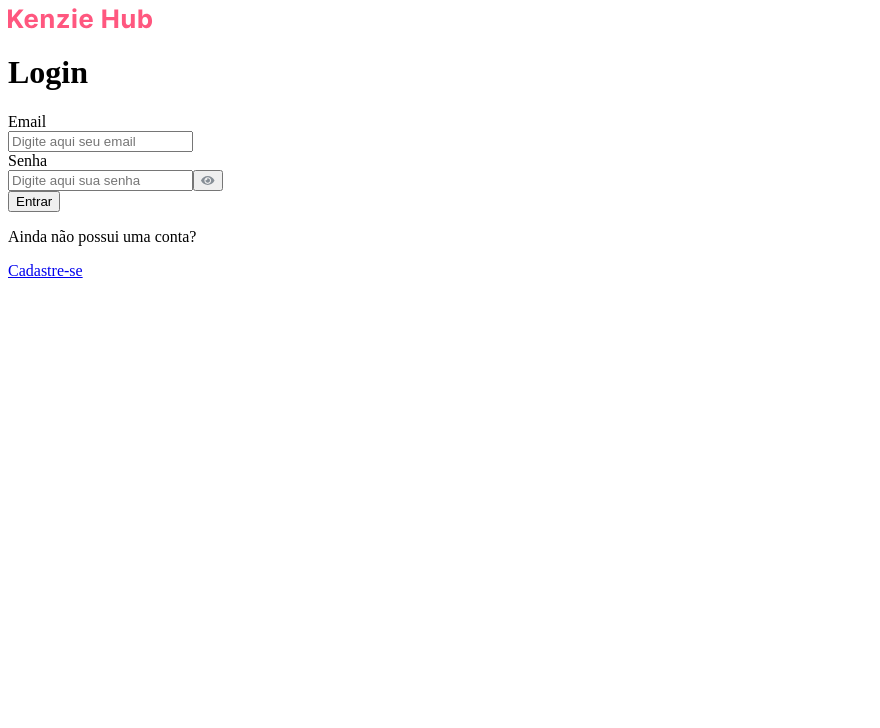
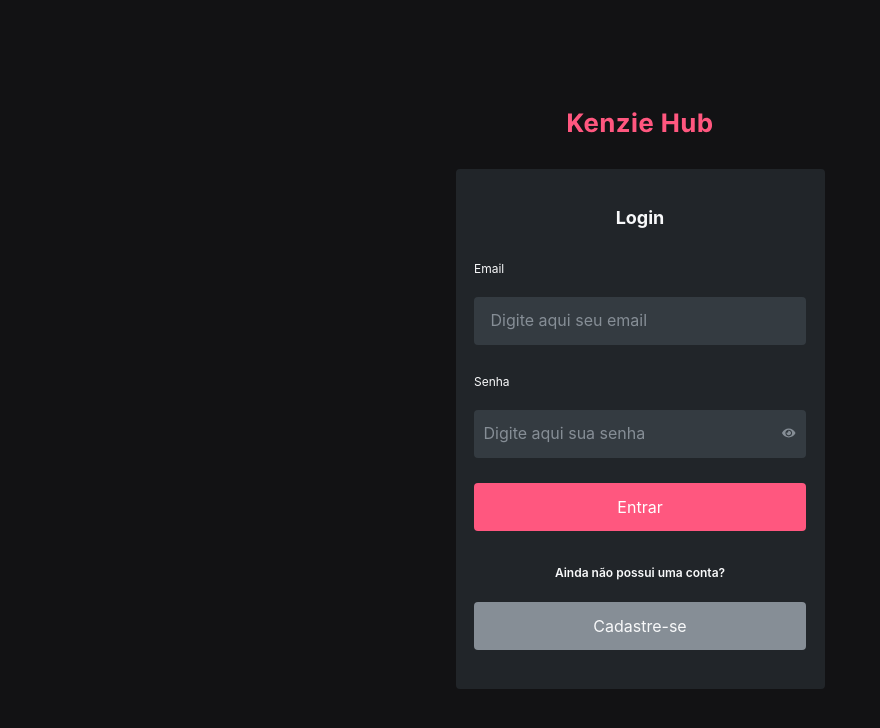
Before and after one commit to DaviSouzaS/kenzie-hub-react-entrega, a React (Create React App) app: page / in a window 1280 px wide. Shown: the top 728 px of the page, without its empty margins (0-880 px from the left). Built offline with nearby package versions, Linux system fonts and the light colour scheme.

Commit message:
feat: createLoginPageStyles

```diff
--- a/package.json
+++ b/package.json
@@ -13,6 +13,7 @@
     "react-hook-form": "^7.40.0",
     "react-router-dom": "^6.4.4",
     "react-scripts": "5.0.1",
+    "styled-components": "^5.3.6",
     "web-vitals": "^2.1.0",
     "yup": "^0.32.11"
   },
--- a/src/components/Button/index.jsx
+++ b/src/components/Button/index.jsx
@@ -1,5 +1,7 @@
 export function Button ({type, name, redirect}) {
     return (
+
         <button type={type} onClick = {redirect}>{name}</button>
+
     )
 }
--- a/src/components/Input/index.jsx
+++ b/src/components/Input/index.jsx
@@ -1,12 +1,14 @@
+import { StyledInput } from "./style"
+
 export function Input ({label, type, id, placeholder, register, btnShowPass}) {
 
     return (
-        <div>
+        <StyledInput>
             <label htmlFor={id}>{label}</label>
-            <div>
+            <div className="input-default display-flex justify-content-center">
                 <input type={type} id={id} placeholder={placeholder} {...register}/>
                 {btnShowPass}
             </div>
-        </div>
+        </StyledInput>
     )
 }
--- /dev/null
+++ b/src/components/Input/style.js
@@ -0,0 +1,40 @@
+import styled from "styled-components";
+
+export const StyledInput = styled.div`
+
+    .input-default {
+        width: 100%;
+        height: 48px;
+        background-color: var(--grey-2);
+        border-radius: var(--radius-1);
+        margin-top: 20px;
+    }
+
+    .input-default:focus-within {
+        outline: 1.22px solid var(--grey-0);
+    }
+
+    label {
+        font-size: var(--font-size-4);
+        font-weight: var(--font-weight-4);
+        color: var(--grey-0);
+    }
+
+    input {
+        width: 90%;
+        background-color: var(--grey-2);
+        border: none;
+        color: var(--grey-0);
+    }
+
+    input::placeholder {
+        font-weight: var(--font-weight-4);
+        font-size: var(--font-size-2);
+        color: var(--grey-1);
+    }
+
+    input:focus {
+        outline: none;
+
+    }
+`
--- a/src/components/LoginForm/index.jsx
+++ b/src/components/LoginForm/index.jsx
@@ -5,6 +5,7 @@ import { request } from "../../services/api"
 import { useState } from "react"
 import { Input } from "../Input"
 import { Button } from "../Button"
+import { StyledInputBox } from "./style"
 import eyeIcon from "../../assets/eye-icon.svg"
 import spinner from "../../assets/spinner.svg"
 import * as yup from "yup"
@@ -45,15 +46,19 @@ export function LoginForm ({setUser}) {
     }
 
     return (
-        <form onSubmit={handleSubmit(login)}>
+        <form className="form-login" onSubmit={handleSubmit(login)}>
 
-            <Input label={"Email"} type="email" id="email" placeholder="Digite aqui seu email" register = {register("email")}/>
-            {errors.email?.message && <p>{errors.email.message}</p>}
+            <StyledInputBox>
+                <Input label={"Email"} type="email" id="email" placeholder="Digite aqui seu email" register = {register("email")}/>
+                {errors.email?.message && <p className="input-waring">{errors.email.message}</p>}
+            </StyledInputBox>
 
-            <Input label={"Senha"} type={showPassword ? "text" : "password"} id="password" placeholder="Digite aqui sua senha" register = {register("password")} btnShowPass = {<button type="button" onClick={showPass}> <img src={eyeIcon} alt="eye-icon" /></button>}/>
-            {errors.password?.message && <p>{errors.password.message}</p>}
+            <StyledInputBox>
+                <Input label={"Senha"} type={showPassword ? "text" : "password"} id="password" placeholder="Digite aqui sua senha" register = {register("password")} btnShowPass = {<button className="show-pass-button" type="button" onClick={showPass}> <img src={eyeIcon} alt="eye-icon" /></button>}/>
+                {errors.password?.message && <p className="input-waring">{errors.password.message}</p>}
+            </StyledInputBox>
 
-            <Button type={"submit"} name = {loading ? <><img src={spinner} alt="loading-icon" /></> : <>Entrar</>}/>
+            <Button type={"submit"} name = {loading ? <><img className="loading-icon" src={spinner} alt="loading-icon" /></> : <>Entrar</>}/>
 
         </form>
     )
--- /dev/null
+++ b/src/components/LoginForm/style.js
@@ -0,0 +1,13 @@
+import styled from "styled-components";
+
+export const StyledInputBox = styled.div`
+    margin-bottom: 25px;
+
+    .input-waring {
+        margin-top: 5px;
+        color: var(--negative-color);
+        font-weight: var(--font-weight-4);
+        font-size: var(--font-size-4);
+    }
+
+`
--- a/src/index.js
+++ b/src/index.js
@@ -1,12 +1,18 @@
 import React from 'react';
 import ReactDOM from 'react-dom/client';
 import { BrowserRouter } from 'react-router-dom';
+import { GlobalStyles } from './styles/globalStyles';
+import { Displays } from './styles/displays';
+import { StyledButtons } from './styles/buttons';
 import App from './App';
 
 const root = ReactDOM.createRoot(document.getElementById('root'));
 root.render(
   <React.StrictMode>
     <BrowserRouter>
+    <GlobalStyles/>
+    <Displays/>
+    <StyledButtons/>
       <App />
     </BrowserRouter>
   </React.StrictMode>
--- a/src/pages/LoginPage/index.jsx
+++ b/src/pages/LoginPage/index.jsx
@@ -1,19 +1,20 @@
 import { LoginForm } from "../../components/LoginForm"
+import { StyledLoginBg, StyledLoginBox } from "./style"
 import logo from "../../assets/logo.svg"
 
 export function LoginPage ({setUser}) {
 
     return (
-        <div>
-            <div>
-                <img src={logo} alt="kenzie-hub-logo" />
-                <div>
+        <StyledLoginBg className="login-bg-mobile display-flex justify-content-center align-item">
+            <div className="display-flex flex-direction-column justify-content-center align-item login-box-mobile">
+                <img className="logo" src={logo} alt="kenzie-hub-logo" />
+                <StyledLoginBox className="login-mobile display-flex flex-direction-column justify-content-center align-item">
                     <h1>Login</h1>
                     <LoginForm setUser = {setUser}/>
                     <p>Ainda não possui uma conta?</p>
-                    <a href="/registerPage">Cadastre-se</a>
-                </div>
+                    <a className="to-register-button display-flex justify-content-center align-item" href="/registerPage">Cadastre-se</a>
+                </StyledLoginBox>
             </div>
-        </div>
+        </StyledLoginBg>
     )
 }
--- /dev/null
+++ b/src/pages/LoginPage/style.js
@@ -0,0 +1,33 @@
+import styled from "styled-components";
+
+export const StyledLoginBg = styled.div`
+    background-color: var(--grey-4);
+    width: 100%;
+    height: 100vh;
+
+    .logo {
+        margin-bottom: 36px;
+    }
+`
+
+export const StyledLoginBox = styled.div`
+
+    width: 369px;
+    height: 520px;
+    background-color: var(--grey-3);
+    border-radius: var(--radius-1);
+
+    h1 {
+        font-weight: var(--font-weight-1);
+        font-size: var(--font-size-1);
+        color: var(--grey-0);
+        margin-bottom: 29px;
+    }
+
+    p {
+        font-weight: var(--font-weight-2);
+        font-size: var(--font-size-4);
+        color: var(--grey-0);
+        margin-bottom: 22px;
+    }
+`
--- /dev/null
+++ b/src/styles/buttons.js
@@ -0,0 +1,64 @@
+import { createGlobalStyle } from "styled-components";
+
+export const StyledButtons = createGlobalStyle`
+
+    .form-login {
+        width: 90%;
+    }
+
+    .form-login > button{
+        cursor: pointer;
+        width: 100%;
+        height: 48px;
+        background-color: var(--color-primary);
+        color: var(--white);
+        border: none;
+        border-radius: var(--radius-1);
+        margin-bottom: 34px;
+        font-weight: var(--font-weight-4);
+        font-size: var(--font-size-2);
+    }
+
+    .form-login > button:hover {
+        transition-duration: 0.3s;
+        background-color: var(--color-primary-focus);
+    }
+
+    .form-login .loading-icon {
+        animation: loadingIcon 2s;
+    }
+
+    @keyframes loadingIcon {
+    to {
+        transform: rotate(2turn);
+    }
+    }
+
+    .to-register-button {
+        width: 90%;
+        height: 48px;
+        background-color: var(--grey-1);
+        color: var(--grey-0);
+        text-decoration: none;
+        border: none;
+        border-radius: var(--radius-1);
+        font-weight: var(--font-weight-4);
+        font-size: var(--font-size-2);
+    }
+
+    .to-register-button:hover {
+        transition-duration: 0.3s;
+        background-color: var(--grey-2);
+    }
+
+    .show-pass-button {
+        border: none;
+        background-color: transparent;
+    }
+
+    .show-pass-button > img {
+        cursor: pointer;
+        width: 14px;
+        height: 22px;
+    }
+`
--- /dev/null
+++ b/src/styles/displays.js
@@ -0,0 +1,37 @@
+import { createGlobalStyle } from "styled-components";
+
+export const Displays = createGlobalStyle`
+
+.display-flex {
+    display: flex;
+}
+
+.flex-direction-column{
+    flex-direction: column;
+}
+
+.justify-content-center {
+    justify-content: center;
+}
+
+.align-item {
+    align-items: center;
+}
+
+@media(max-width: 900px) {
+    .login-mobile {
+        width: 90%;
+    }
+
+    .login-box-mobile {
+        margin-top: 20px;
+        margin-bottom: 20px;
+        width: 100%;
+    }
+
+    .login-bg-mobile {
+
+        height: auto;
+    }
+}
+`
--- /dev/null
+++ b/src/styles/globalStyles.js
@@ -0,0 +1,44 @@
+import { createGlobalStyle } from "styled-components";
+
+export const GlobalStyles = createGlobalStyle`
+@import url('https://fonts.googleapis.com/css2?family=Inter:wght@400;500;600;700&display=swap');
+
+:root {
+    --color-primary: #FF577F;
+    --color-primary-focus: #FF427F;
+    --color-primary-negative: #59323F;
+    --grey-4: #121214;
+    --grey-3: #212529;
+    --grey-2: #343B41;
+    --grey-1: #868E96;
+    --grey-0: #F8F9FA;
+    --white: #FFFFFF;
+    --sucess-color: #3FE864;
+    --negative-color: #E83F5B;
+
+    --font-size-1: 18px;
+    --font-size-2: 16px;
+    --font-size-3: 14px;
+    --font-size-4: 12px;
+
+    --font-weight-1: 700;
+    --font-weight-2: 600;
+    --font-weight-3: 500;
+    --font-weight-4: 400;
+
+    --radius-1: 4px;
+
+    --principal-font: 'Inter', sans-serif;;
+}
+
+*{
+    font-family: var(--principal-font);
+    margin: 0;
+    padding: 0;
+}
+
+.container {
+    margin: 0 auto;
+    max-width: 1100px;
+}
+`
```
Also changed, not shown: 1 other file (tests, documents, lock files or other folders).
